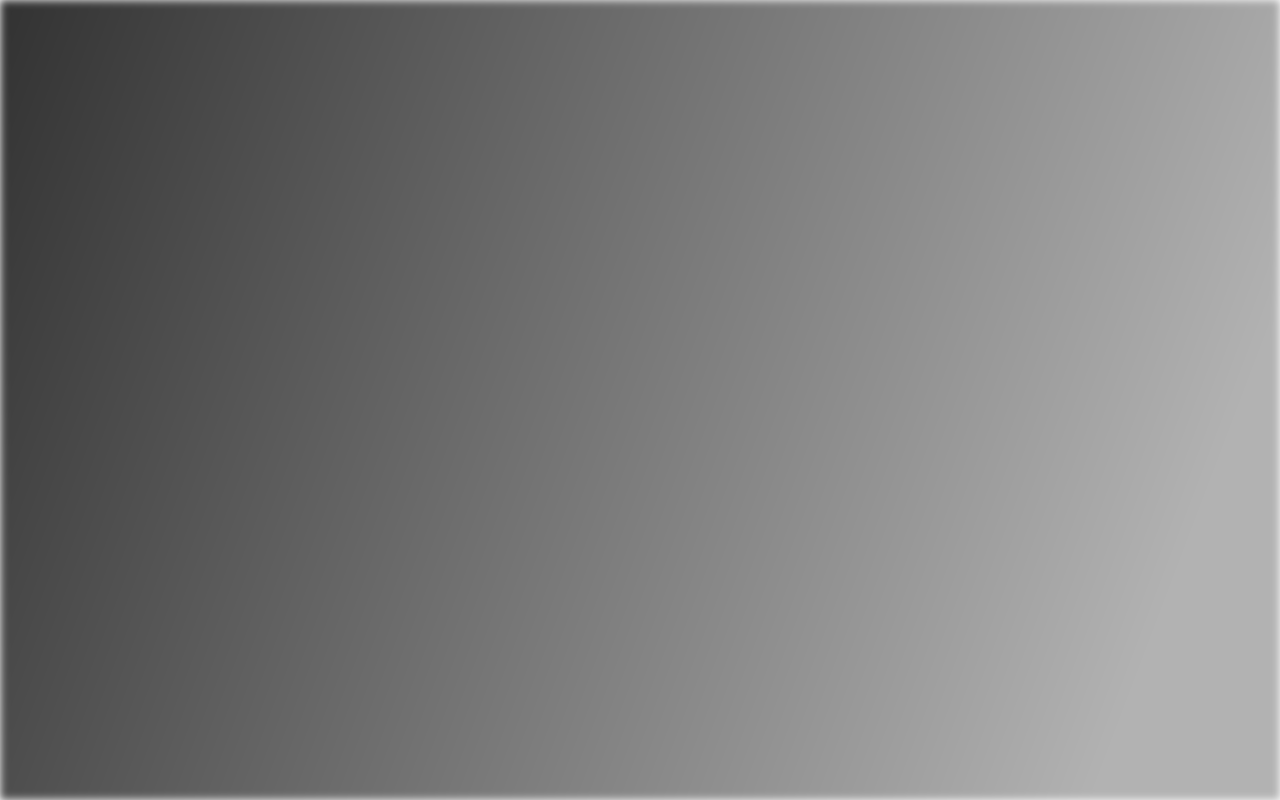
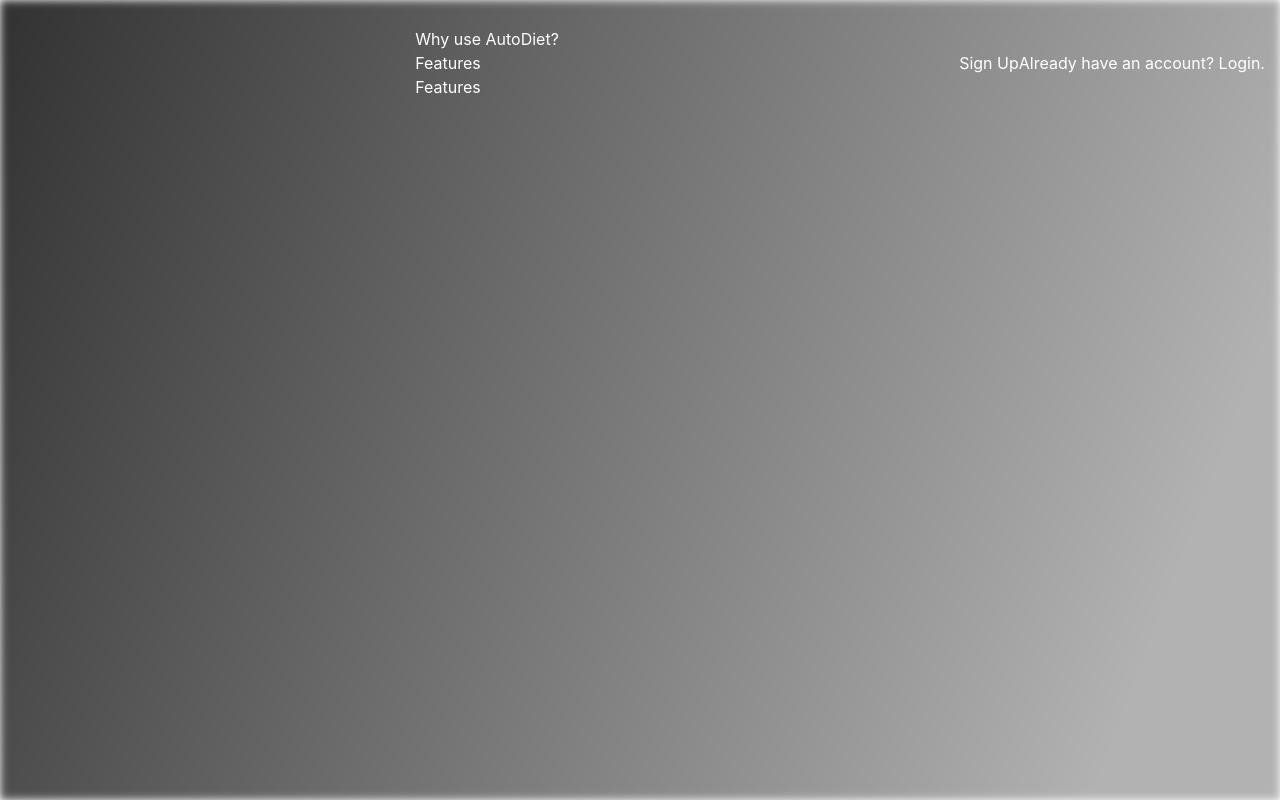
Before and after one commit to moenassar0/autodiet, a React (Create React App) app in the folder autodiet-frontend/: page / in a window 1280 px wide. Built offline with nearby package versions, Linux system fonts and the light colour scheme.

Commit message:
frontend: navbar added

```diff
--- a/autodiet-frontend/src/App.tsx
+++ b/autodiet-frontend/src/App.tsx
@@ -7,7 +7,18 @@ function App() {
   return (
     <>
       <div className='translucent-overlay'></div>
-
+      <div className='navbar'>
+        <div className='navbar-icon'></div>
+        <ul>
+          <li>Why use AutoDiet?</li>
+          <li>Features</li>
+          <li>Features</li>
+        </ul>
+        <div className='navbar-register'>
+          <button>Sign Up</button>
+          <span>Already have an account? Login.</span>
+        </div>
+      </div>
     </>
   );
 }
```
